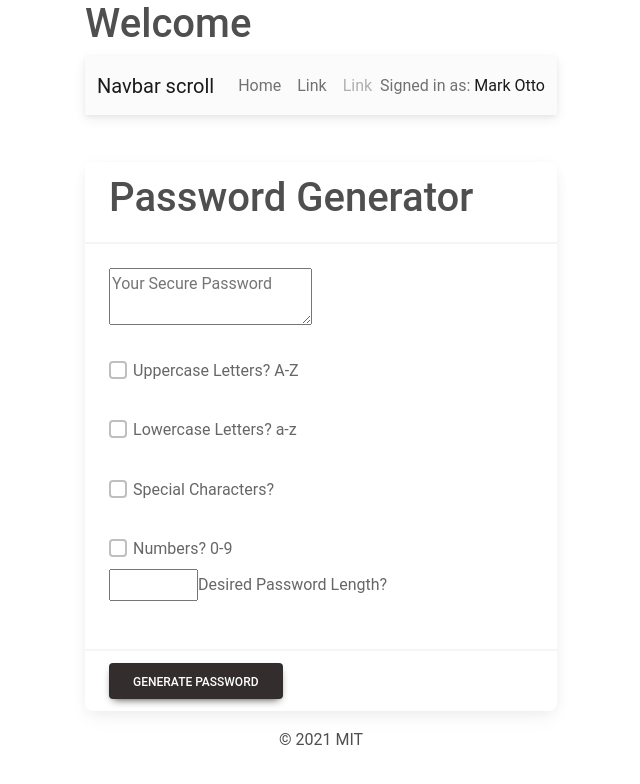
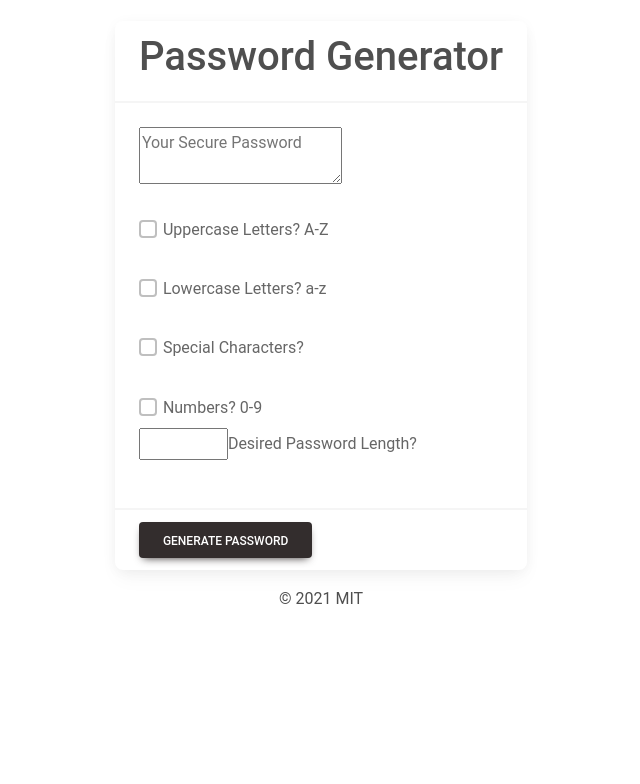
Before and after one commit to Hotsoup22/password-Gen-v2, a React (Create React App) app in the folder client/password-generator/: page / in a window 1280 px wide. Shown: the top 784 px of the page, without its empty margins (319-959 px from the left). Built offline with nearby package versions, Linux system fonts and the light colour scheme.

Commit message:
commented out navbar, refactoring to deploy to heroku. a basic password-gen mvp

```diff
--- a/client/password-generator/src/components/Header/Header.js
+++ b/client/password-generator/src/components/Header/Header.js
@@ -1,12 +1,11 @@
-import NavbarComponent from "../Nav/Nav";
-
+// import NavbarComponent from "../Nav/Nav";
+import  './headerStyle.css'
 export default function Header(){
 
     return(
         <header>
-            <h1>Welcome</h1>
 
-            <NavbarComponent/>
+            {/*<NavbarComponent/> */}
         </header>
     )
 }
```
